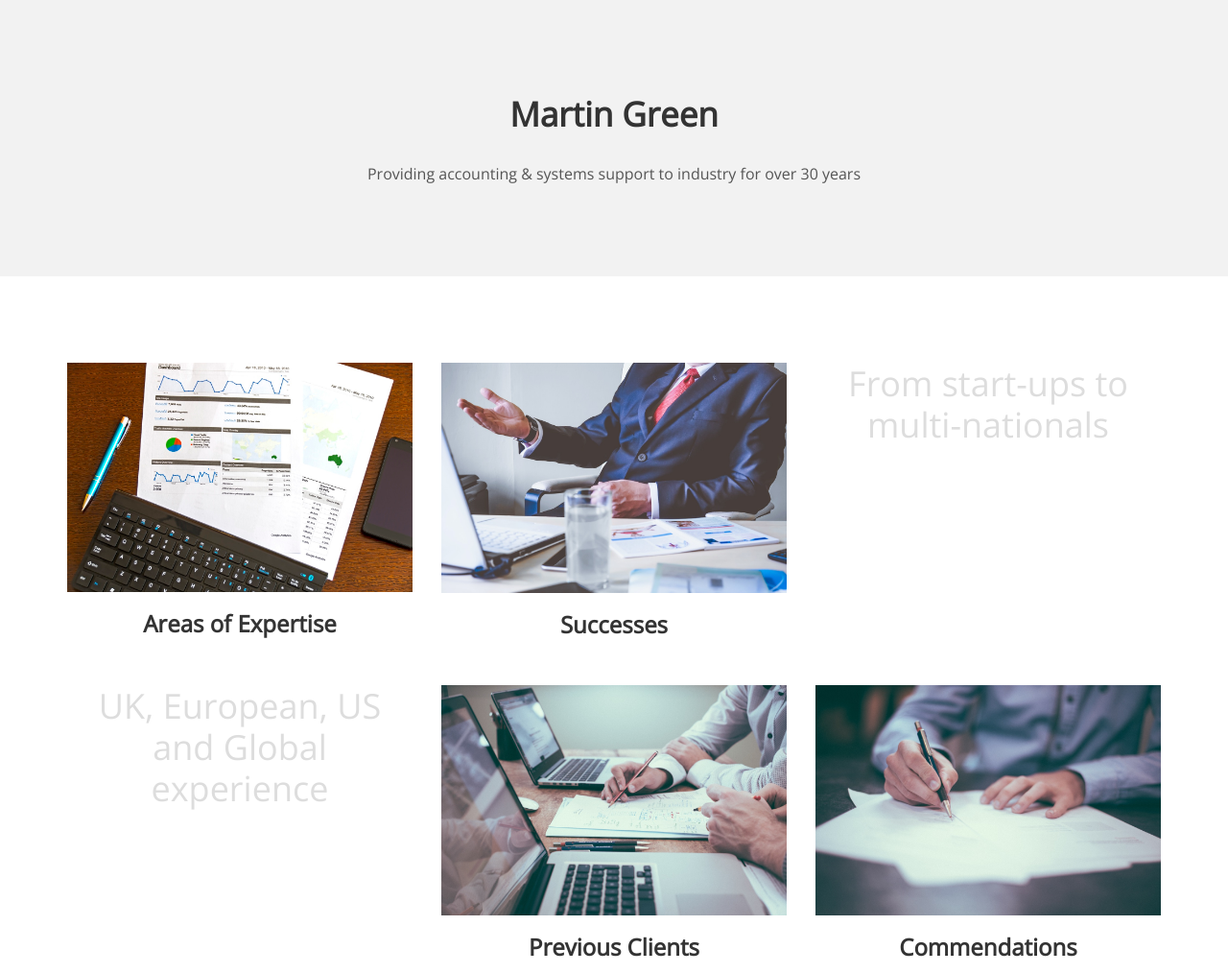
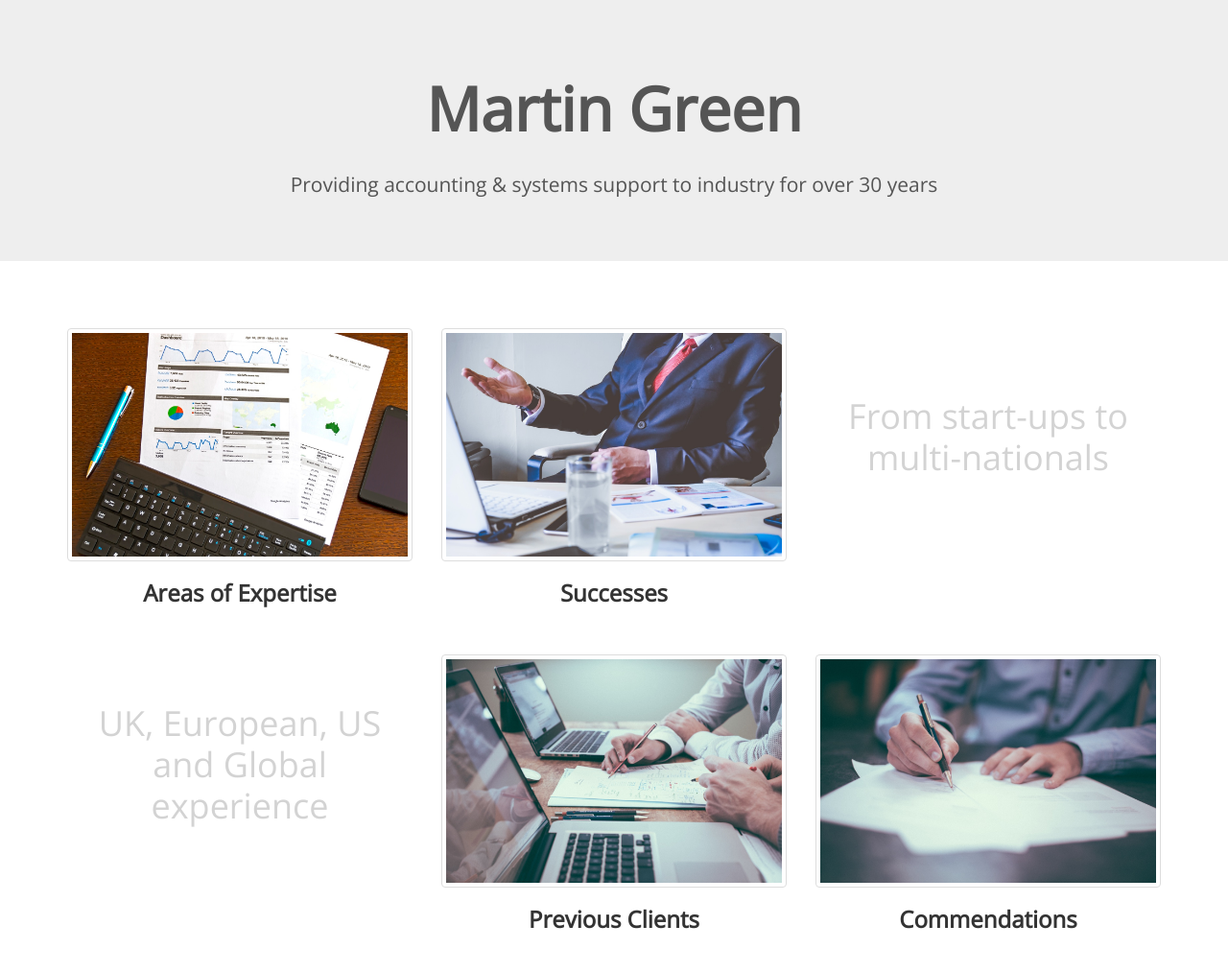
Before and after one commit to greenmartin/greenmartin.github.io, a plain HTML site: page index.html in a window 1280 px wide. Shown: the top 1014 px of the page at 96% size. Drawn offline with nearby package versions, Linux system fonts and the light colour scheme.

Commit message:
Tidy up the css and make things a bit more responsive

```diff
--- a/assets/css/main.css
+++ b/assets/css/main.css
@@ -54,72 +54,44 @@ hr {
 
 /* COMPONENTS */
 
-.centered {
-  text-align: center;
-}
-
-.mt {
+.mtb {
 	margin-bottom: 40px;
 	margin-top: 40px;
 }
 
-.pt {
-	padding-bottom: 50px;
-	padding-top: 50px;
-}
+.pt { padding-top: 50px; }
+.pb { padding-bottom: 50px; }
 
-.navbar {
-	margin-bottom: 0px;
-	text-transform: uppercase;
-}
-
-.navbar-inverse {
-	padding-bottom: 70px;
-	padding-top: 70px;
-}
-
-.navbar-inverse {
-	background-color: #1abc9c;
-	border-color: #16a085;
-}
-
-.navbar-inverse .navbar-nav > li > a {
-	color: white;
-}
-
-.navbar-inverse .navbar-nav > li > a:hover {
-	color: #222222;
-}
-
-.navbar-brand {
-	font-size: 20px;
-	font-weight: 700;
-	letter-spacing: 2px;
-}
-
-.navbar-inverse .navbar-brand {
-	color: white;
-}
-
-.navbar-inverse .navbar-toggle {
-	border-color: transparent;
-}
-
-.masthead {
-	background-color: #f2f2f2;
-	padding-bottom: 70px;
-	padding-top: 70px;
+.biglink {
+  display: inline-block;
+  padding-bottom: 50px;
 }
 
 .quote {
-  display: inline-block;
+  color: #d3d3d3;
+  font-size: 24px;
+  line-height: 1.2;
 }
 
-.quote p {
-  color: #ddd;
-  font-size: 36px;
-  line-height: 1.2;
-  vertical-align: middle;
+#quote2 {
+  padding-bottom: 50px;
+}
+
+@media only screen and (min-width : 768px) {
+  .biglink { padding-bottom: 0; }
+  #quote1 { padding-top: 4.5rem; }
+  #quote2 { padding-top: 3rem; }
+}
+
+@media only screen and (min-width : 992px) {
+  .quote  { font-size: 36px; }
+  #quote1 { padding-top: 5rem; }
+  #quote2 { padding-top: 3rem; }
+}
+
+@media only screen and (min-width : 1200px) {
+  #quote1 { padding-top: 7rem; }
+  #quote2 { padding-top: 5rem; }
 }
 
 .footer {
--- a/index.html
+++ b/index.html
@@ -22,52 +22,53 @@
 </head>
 <body>
 
-	<div class="masthead">
+	<div class="jumbotron masthead">
 	  <div class="container">
-			<div class="row">
-				<div class="col-lg-8 col-lg-offset-2 centered">
-					<h1>Martin Green</h1>
-					<p>Providing accounting &amp; systems support to industry for over 30 years</p>
-				</div>
-			</div>
+      <div class="col-lg-8 col-lg-offset-2 text-center">
+        <h1>Martin Green</h1>
+        <p>Providing accounting &amp; systems support to industry for over 30 years</p>
+      </div>
 	  </div>
 	</div>
 
-	<div class="container pt">
-		<div class="row mt centered">
+	<div class="container pb">
+
+		<div class="row mtb text-center">
 			<div class="col-sm-4">
-				<a href="#">
-          <img class="img-responsive" src="assets/img/expertise.jpg" alt="Areas of Expertise" />
+				<a href="#" class="biglink">
+          <img class="img-thumbnail" src="assets/img/expertise.jpg" alt="Areas of Expertise" />
           <h3>Areas of Expertise</h3>
         </a>
 			</div>
 			<div class="col-sm-4">
-				<a href="#">
-          <img class="img-responsive" src="assets/img/successes.jpg" alt="Successes" />
+				<a href="#" class="biglink">
+          <img class="img-thumbnail" src="assets/img/successes.jpg" alt="Successes" />
           <h3>Successes</h3>
         </a>
 			</div>
-			<div class="col-sm-4 quote">
-        <p>From start-ups to multi-nationals</p>
+			<div class="col-sm-4">
+        <p class="quote" id="quote1">From start-ups to multi-nationals</p>
 			</div>
 		</div>
-		<div class="row mt centered">
-			<div class="col-sm-4 quote">
-        <p>UK, European, US and Global experience</p>
+
+		<div class="row mtb text-center">
+			<div class="col-sm-4">
+        <p class="quote" id="quote2">UK, European, US and Global experience</p>
 			</div>
 			<div class="col-sm-4">
-				<a href="#">
-          <img class="img-responsive" src="assets/img/clients.jpg" alt="Previous Clients" />
+				<a href="#" class="biglink">
+          <img class="img-thumbnail" src="assets/img/clients.jpg" alt="Previous Clients" />
           <h3>Previous Clients</h3>
         </a>
 			</div>
 			<div class="col-sm-4">
-				<a href="#">
-          <img class="img-responsive" src="assets/img/commendations.jpg" alt="Commendations" />
+				<a href="#" class="biglink">
+          <img class="img-thumbnail" src="assets/img/commendations.jpg" alt="Commendations" />
           <h3>Commendations</h3>
         </a>
 			</div>
 		</div>
+
 	</div>
 
 	<div class="footer">
```
